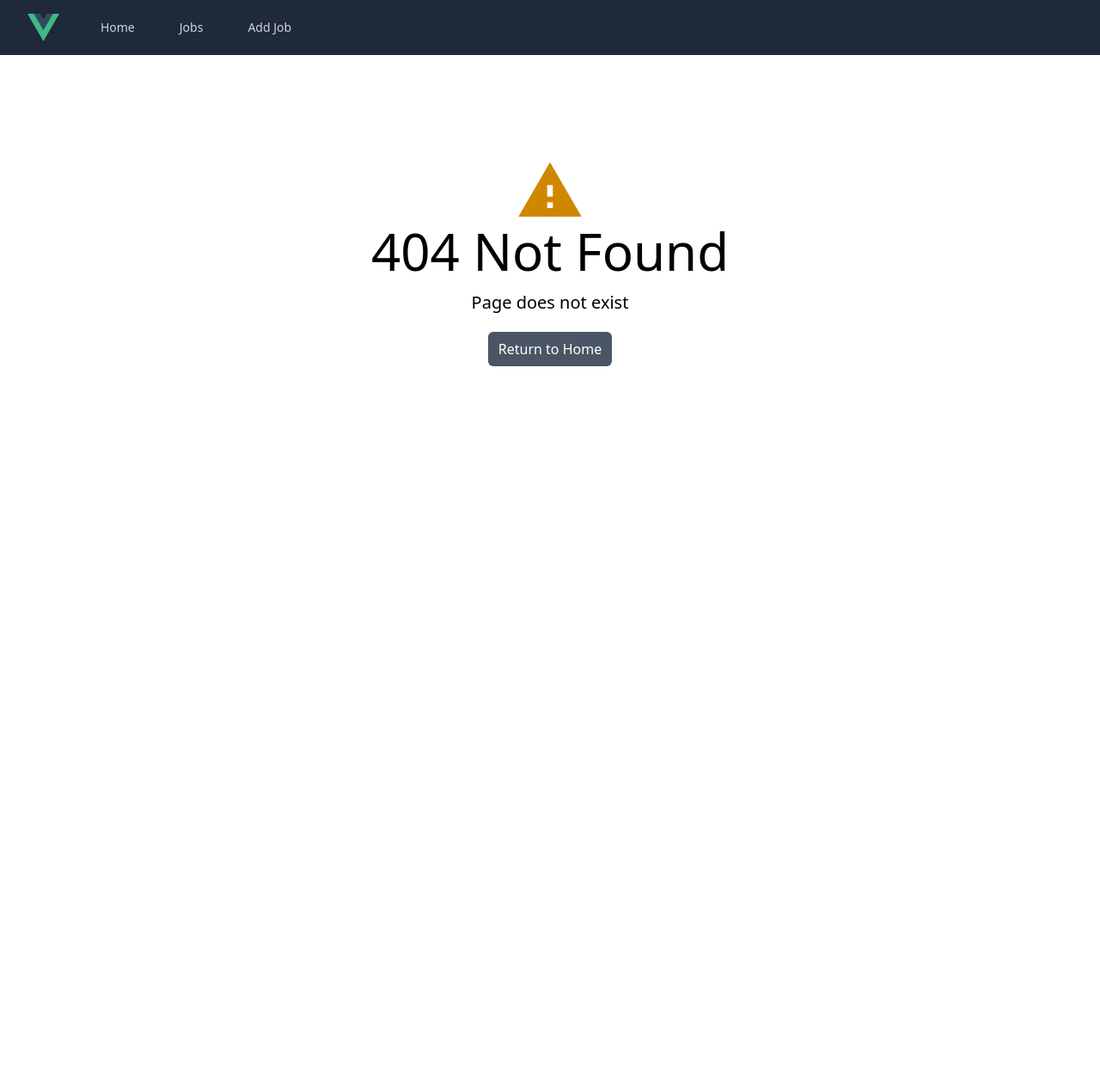
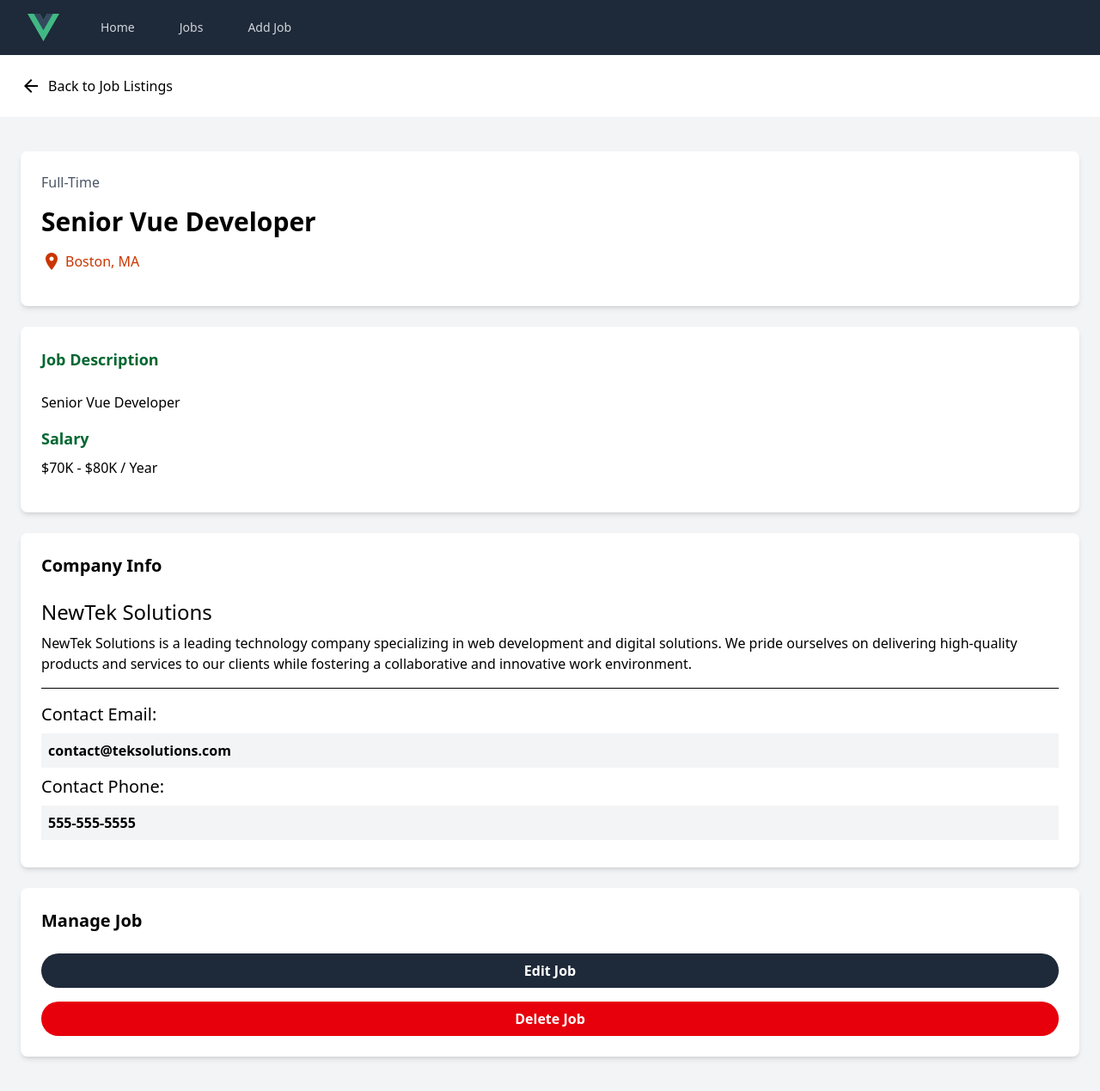
Before and after one commit to sharkgrin1/vue-js-learn, a Vue app: page /jobs/1 in a window 1280 px wide. Before the commit this address had no page. Shown: the whole page at 86% size. Before the commit the page ends 800 px from the top, so only its background shows below. Built offline with nearby package versions, Linux system fonts and the light colour scheme; data requests are answered from the project's data file.

Commit message:
single job view

```diff
--- /dev/null
+++ b/src/components/BackButton.vue
@@ -0,0 +1,15 @@
+<script setup>
+
+</script>
+
+<template>
+  <section>
+    <div class="container m-auto py-6 px-6">
+      <RouterLink
+          to="/jobs"
+          class="text-black hover:text-gray-700 flex items-center">
+        <i class="material-icons mr-2">arrow_back</i> Back to Job Listings
+      </RouterLink>
+    </div>
+  </section>
+</template>
--- a/src/components/JobListing.vue
+++ b/src/components/JobListing.vue
@@ -41,7 +41,7 @@ const changeDescriptionSize = () => {
         </div>
         <RouterLink
             :to="`/jobs/${job.id}`"
-            class="h-[36px] bg-gray-800 text-white rounded hover:bg-gray-500 transition px-4 py-2 rounded-lg text-center text-sm"
+            class="h-[36px] bg-gray-800 text-white hover:bg-gray-500 transition px-4 py-2 rounded-lg text-center text-sm"
         >
           Read More
         </RouterLink>
--- a/src/router/index.js
+++ b/src/router/index.js
@@ -2,6 +2,7 @@ import {createRouter, createWebHistory} from "vue-router";
 import HomeView from "@/views/HomeView.vue";
 import JobsView from "@/views/JobsView.vue";
 import NotFoundView from "@/views/NotFoundView.vue";
+import JobView from "@/views/JobView.vue";
 
 const router = createRouter({
     history: createWebHistory(import.meta.env.BASE_URL),
@@ -17,6 +18,11 @@ const router = createRouter({
             component: JobsView
         },
         {
+            path: "/jobs/:id",
+            name: "job",
+            component: JobView
+        },
+        {
             path: "/:catchAll(.*)",
             name: "not-found",
             component: NotFoundView
--- /dev/null
+++ b/src/views/JobView.vue
@@ -0,0 +1,110 @@
+<script setup>
+import {onMounted, reactive} from "vue";
+import axios from "axios";
+import {useRoute} from "vue-router";
+import PulseLoader from "vue-spinner/src/PulseLoader.vue";
+import BackButton from "@/components/BackButton.vue";
+
+const state = reactive({
+  job: {},
+  isLoading: true,
+});
+
+const route = useRoute();
+const id = route.params.id;
+
+onMounted(async () => {
+  try {
+    const response = await axios.get(`http://localhost:8000/jobs/${id}`);
+    state.job = response.data;
+  } catch (error) {
+    console.error(error);
+  } finally {
+    state.isLoading = false;
+  }
+});
+</script>
+
+<template>
+  <BackButton/>
+
+  <section v-if="!state.isLoading" class="bg-gray-100">
+    <div class="container m-auto py-10 px-6">
+      <div class="grid grid-cols-1 md:grid-cols-70/30 w-full gap-6">
+        <main>
+          <div
+              class="bg-white p-6 rounded-lg shadow-md text-center md:text-left"
+          >
+            <div class="text-gray-600 mb-4">{{ state.job.type }}</div>
+            <h1 class="text-3xl font-bold mb-4">{{ state.job.title }}</h1>
+            <div
+                class="text-gray-600 mb-4 flex align-middle justify-center md:justify-start"
+            >
+              <div class="text-orange-700 flex items-center">
+                <span class="material-icons">location_on</span>
+                <span class="ml-1">{{ state.job.location }}</span>
+              </div>
+            </div>
+          </div>
+
+          <div class="bg-white p-6 rounded-lg shadow-md mt-6">
+            <h3 class="text-green-800 text-lg font-bold mb-6">
+              Job Description
+            </h3>
+
+            <p class="mb-4">
+              {{ state.job.title }}
+            </p>
+
+            <h3 class="text-green-800 text-lg font-bold mb-2">Salary</h3>
+
+            <p class="mb-4">{{ state.job.salary }} / Year</p>
+          </div>
+        </main>
+
+        <aside>
+          <div class="bg-white p-6 rounded-lg shadow-md">
+            <h3 class="text-xl font-bold mb-6">Company Info</h3>
+
+            <h2 class="text-2xl">{{ state.job.company.name }}</h2>
+
+            <p class="my-2">
+              {{ state.job.company.description }}
+            </p>
+
+            <hr class="my-4"/>
+
+            <h3 class="text-xl">Contact Email:</h3>
+
+            <p class="my-2 bg-gray-100 p-2 font-bold">
+              {{ state.job.company.contactEmail }}
+            </p>
+
+            <h3 class="text-xl">Contact Phone:</h3>
+
+            <p class="my-2 bg-gray-100 p-2 font-bold">{{ state.job.company.contactPhone }}</p>
+          </div>
+
+          <!-- Manage -->
+          <div class="bg-white p-6 rounded-lg shadow-md mt-6">
+            <h3 class="text-xl font-bold mb-6">Manage Job</h3>
+            <RouterLink
+                :to="`/jobs/edit/${state.job.id}`"
+                class="bg-gray-800 text-white hover:bg-gray-500 transition text-center font-bold py-2 px-4 rounded-full w-full focus:outline-none focus:shadow-outline mt-4 block">
+              Edit Job
+            </RouterLink>
+            <button
+                class="bg-red-600 hover:bg-red-700 text-white font-bold py-2 px-4 rounded-full w-full focus:outline-none focus:shadow-outline mt-4 block"
+            >
+              Delete Job
+            </button>
+          </div>
+        </aside>
+      </div>
+    </div>
+  </section>
+
+  <div v-else class="text-center mt-100">
+    <PulseLoader/>
+  </div>
+</template>
```
